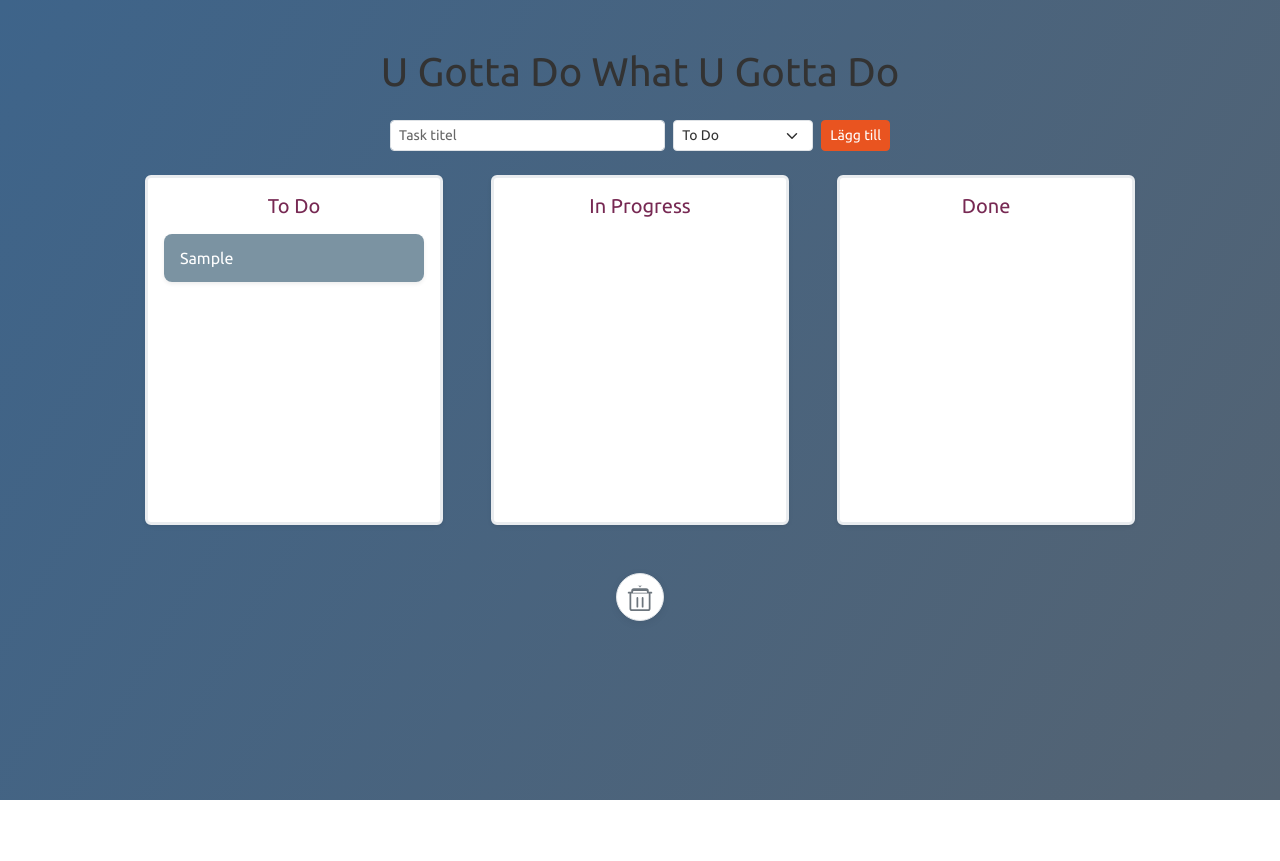
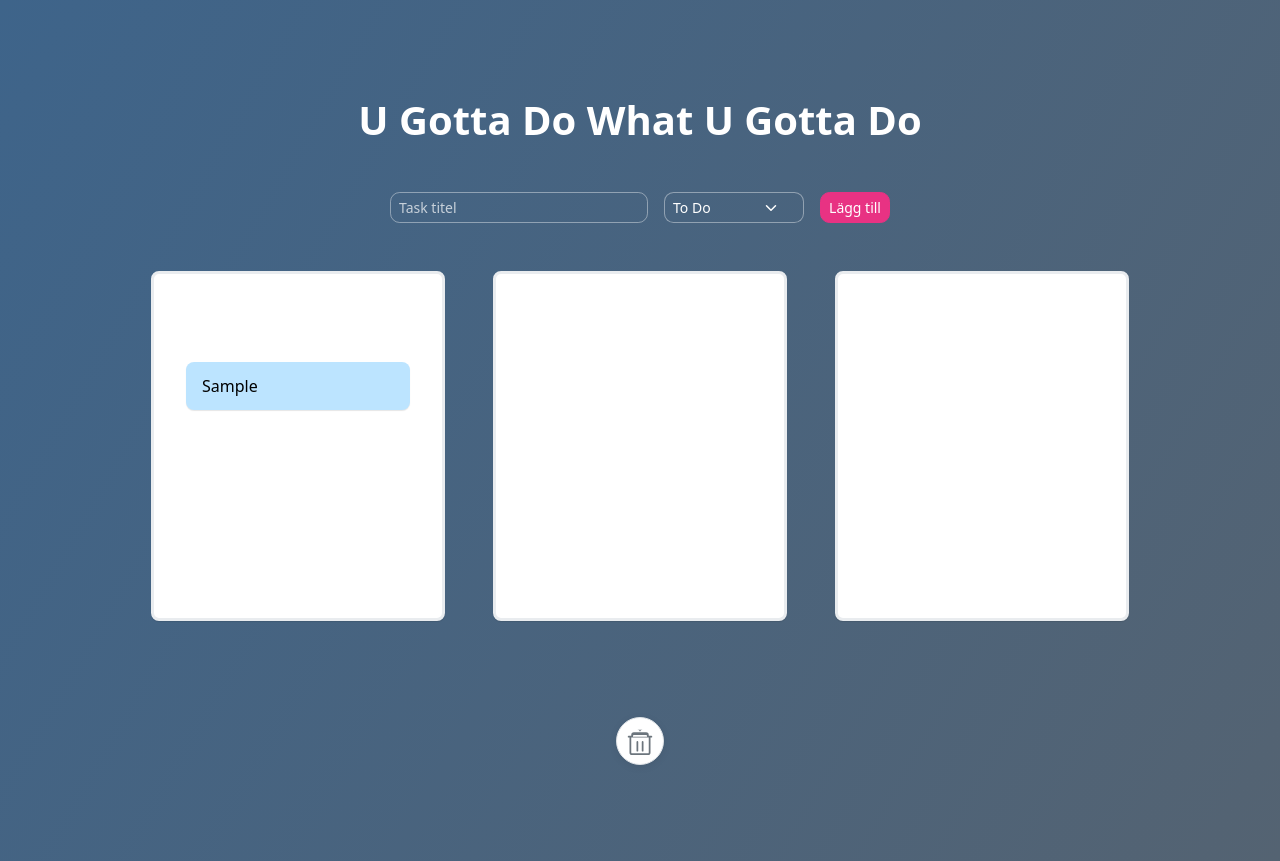
Before and after one commit to Tomshi-123/Drag-n-drop, a React (Vite) app: page / in a window 1280 px wide. Both pictures are taken after typing "Sample" into the empty fields and a click on the button "Lägg till". Before the commit the page ends 800 px from the top, so only its background shows below. Built offline with nearby package versions, Linux system fonts and the light colour scheme.

Commit message:
Drag-n-drop-touch

```diff
--- a/src/components/Board.jsx
+++ b/src/components/Board.jsx
@@ -1,13 +1,12 @@
-import { useAppContext } from "../contexts/AppContext.jsx";
-import  Column  from "./Column.jsx";
+import { useAppContext } from "../contexts/AppContext";
+import Column from "./Column";
 
 export default function Board() {
   const { columns } = useAppContext();
 
   return (
     <div className="container-fluid px-2">
-      <div className="row justify-content-center flex-wrap overflow-auto" style={{ gap: 24 }}>
-
+      <div className="row justify-content-center flex-wrap" style={{ gap: 24 }}>
         {columns.map(col => (
           <div
             key={col.id}
--- a/src/components/Card.jsx
+++ b/src/components/Card.jsx
@@ -1,6 +1,3 @@
-import 'drag-drop-touch'; // Polyfill för touch-stöd
-
-
 export default function Card({ task }) {
   function onDragStart(e) {
     e.dataTransfer.setData("text/plain", task.id);
@@ -19,9 +16,9 @@ export default function Card({ task }) {
         borderRadius: "8px",
         padding: "12px 16px",
         fontSize: "1rem",
-        color: "#ffffffff",
+        color: "#fff",
         fontWeight: 500,
-        transition: "box-shadow 0.2s"
+        touchAction: "none" // ← Viktigt för mobilen
       }}
     >
       {task.title}
--- a/src/components/Column.jsx
+++ b/src/components/Column.jsx
@@ -1,59 +1,42 @@
 import { useState } from "react";
 import { useAppContext } from "../contexts/AppContext";
 import Card from "./Card";
-import { Link } from "react-router-dom";
 
 export default function Column({ column }) {
   const { tasks, moveTask } = useAppContext();
   const [glow, setGlow] = useState(false);
+
+  const columnTasks = tasks.filter(t => t.columnId === column.id);
 
   function onDrop(e) {
     e.preventDefault();
     const taskId = e.dataTransfer.getData("text/plain");
     moveTask(taskId, column.id);
 
-    // Trigger glow effect
     setGlow(true);
     setTimeout(() => setGlow(false), 180);
   }
 
   function onDragOver(e) {
-  e.preventDefault();
-
-  const scrollMargin = 80; // px från toppen/botten för scroll-trigger
-  const scrollSpeed = 10;  // px per event
-
-  const y = e.clientY;
-  const windowHeight = window.innerHeight;
-
-  if (y < scrollMargin) {
-    window.scrollBy({ top: -scrollSpeed, behavior: "smooth" });
-  } else if (y > windowHeight - scrollMargin) {
-    window.scrollBy({ top: scrollSpeed, behavior: "smooth" });
+    e.preventDefault();
+    // Skip scroll logic on touch, let polyfill handle drag
+    if (e.type === "touchmove") return;
   }
-}
-
-  const columnTasks = tasks.filter(t => t.columnId === column.id);
 
   return (
     <div
-      className={`bg-white rounded shadow-sm p-3 w-100 column-highlight-box${glow ? " column-border-glow" : ""}`}
+      className={`bg-white rounded shadow-sm p-3 w-100${glow ? " column-border-glow" : ""}`}
       style={{
         minHeight: 350,
         border: "3px solid #e9ecef",
         display: "flex",
         flexDirection: "column",
-        position: "relative",
         transition: "box-shadow 0.2s, border-color 0.2s"
       }}
       onDrop={onDrop}
       onDragOver={onDragOver}
     >
-      <h5 className="mb-3 text-center">
-        <Link to={`/column/${column.id}`} className="text-decoration-none text-dark">
-          {column.title}
-        </Link>
-      </h5>
+      <h5 className="mb-3 text-center">{column.title}</h5>
       <div style={{ flex: 1 }}>
         {columnTasks.map(task => (
           <Card key={task.id} task={task} />
--- a/src/index.css
+++ b/src/index.css
@@ -70,11 +70,17 @@ body {
 /* =======================
    Task card styling (Bootstrap-aware)
 ======================= */
-.task-card {
-  background: #bce4ffff !important; /* ursprunglig ljusblå */
-  color: #000 !important; /* svart text */
+.task-card, .card {
+  background: #bce4ffff !important;
+  color: #000 !important;
   cursor: grab;
   transition: transform 0.2s, box-shadow 0.2s, background 0.2s;
+
+  /* Fix för drag på mobil */
+  touch-action: none;
+  pointer-events: auto;
+  user-select: none;
+  -webkit-user-drag: element;
 }
 
 .task-card:active {
@@ -96,7 +102,7 @@ body {
   display: flex;
   justify-content: space-between;
   align-items: center;
-  padding: 0.5rem 0.75rem; /* smalare än standard */
+  padding: 0.5rem 0.75rem;
 }
 
 /* Text i kortet */
@@ -180,3 +186,10 @@ form.mb-4 button {
     font-size: 1.05rem;
   }
 }
+
+/* =======================
+   Fix för drag på mobil
+======================= */
+.board-layout, .column-highlight-box {
+  overflow: visible !important;
+}
--- a/src/main.jsx
+++ b/src/main.jsx
@@ -1,9 +1,10 @@
-import 'drag-drop-touch';
+import 'drag-drop-touch'; // Polyfill för touch-stöd – MÅSTE vara först
+import React from "react";
 import ReactDOM from "react-dom/client";
 import App from "./App";
 import { BrowserRouter } from "react-router-dom";
 import "./index.css";
-import "bootswatch/dist/united/bootstrap.min.css";
+import "bootswatch/dist/quartz/bootstrap.min.css";
 
 ReactDOM.createRoot(document.getElementById("root")).render(
   <BrowserRouter>
```
